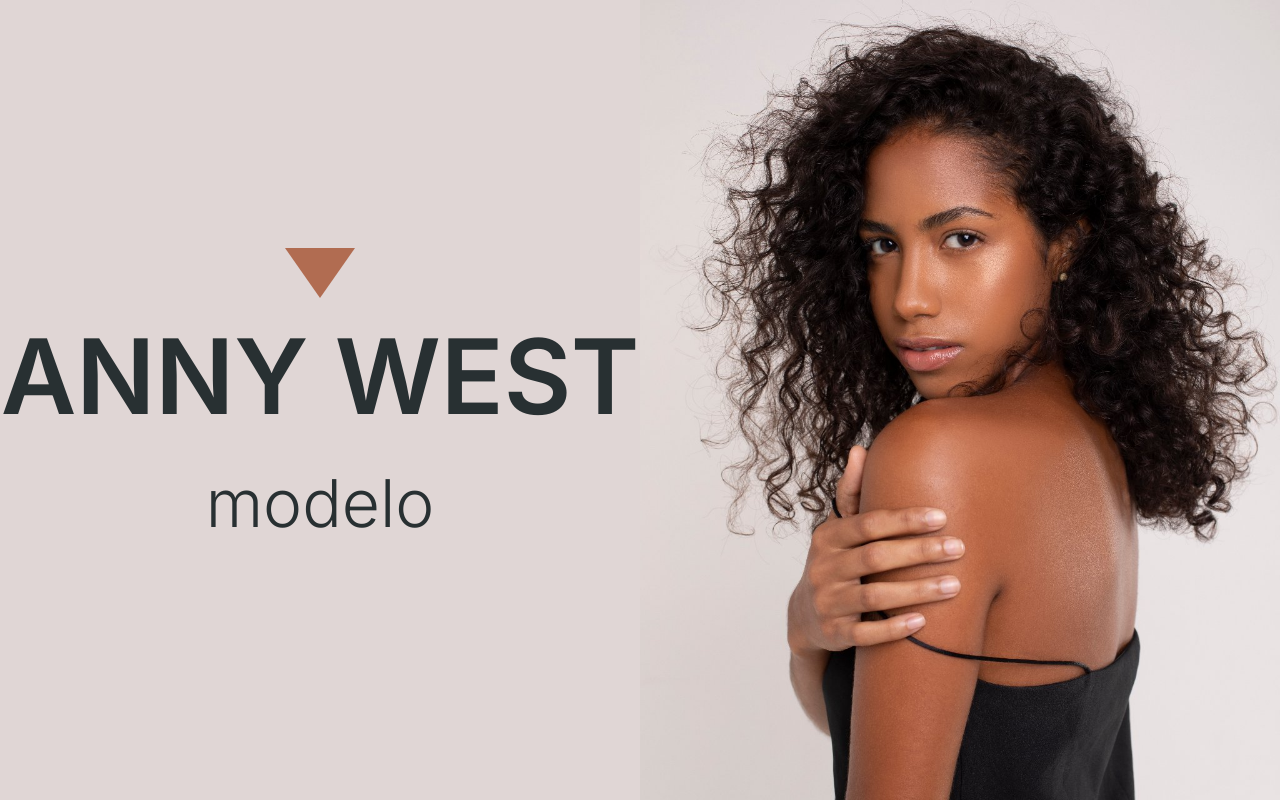
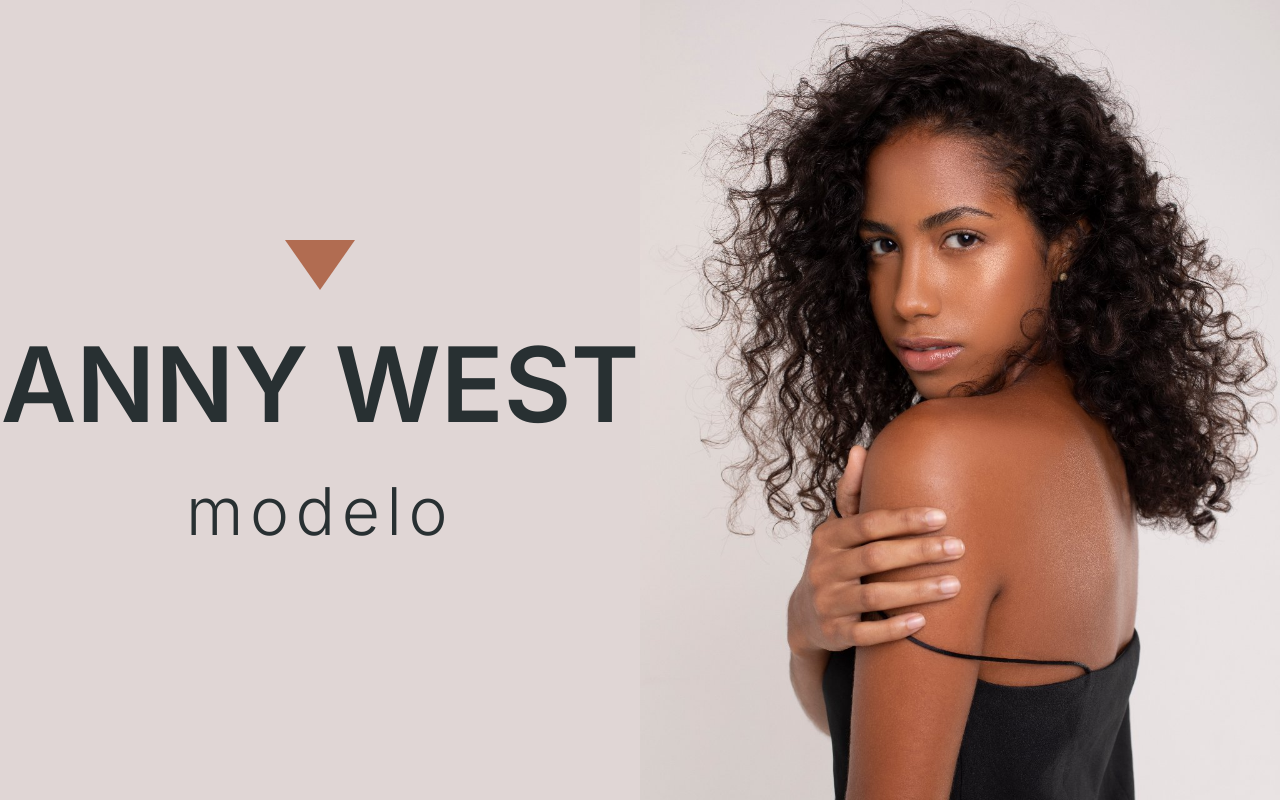
Before and after one commit to thneves/Anny-West, a Next.js app: page / in a window 1280 px wide. Built offline with nearby package versions, Linux system fonts and the light colour scheme.

Commit message:
Add google fonts and montserrat

```diff
--- a/package.json
+++ b/package.json
@@ -9,6 +9,7 @@
     "lint": "next lint"
   },
   "dependencies": {
+    "@next/font": "^13.4.19",
     "autoprefixer": "10.4.15",
     "eslint": "8.49.0",
     "eslint-config-next": "13.4.19",
--- a/src/app/layout.js
+++ b/src/app/layout.js
@@ -1,7 +1,29 @@
 import './globals.css'
 import { Inter } from 'next/font/google'
+import { Montserrat } from 'next/font/google'
 
 const inter = Inter({ subsets: ['latin'] })
+const montserrat = Montserrat({
+  subsets: ['latin'],
+  src: [
+    {
+      path: './fonts/Montserrat-Regular.ttf',
+      weight: 'normal',
+      style: 'normal',
+    },
+    {
+      path: './fonts/Montserrat-Bold.ttf',
+      weight: '700',
+      style: 'normal',
+    },
+    {
+      path: './fonts/Montserrat-Light.ttf',
+      weight: '300',
+      style: 'normal',
+    }
+  ],
+  variable: 'montserrat',
+ })
 
 export const metadata = {
   title: 'Create Next App',
@@ -10,7 +32,7 @@ export const metadata = {
 
 export default function RootLayout({ children }) {
   return (
-    <html lang="en">
+    <html lang="en" className={`${montserrat.variable}`}>
       <body className={inter.className}>{children}</body>
     </html>
   )
--- a/src/components/header.js
+++ b/src/components/header.js
@@ -6,8 +6,8 @@ const Header = () => {
     <header className="flex flex-row h-screen">
       <div className="flex flex-col items-center justify-center mx-auto w-1/2 bg-primary">
         <div className='triangle'></div>
-        <h1 className='text-text_dark text-header font-semibold'>ANNY WEST</h1>
-        <h2 className='text-text_dark text-6xl font-light'>modelo</h2>
+        <h1 className='text-text_dark text-header font-semibold mt-4'>ANNY WEST</h1>
+        <h2 className='text-text_dark text-6xl font-light font-montserrat tracking-widest'>modelo</h2>
       </div>
       <div className="w-1/2">
         <Image src={heroImage} quality={100} className='h-screen'/>
--- a/tailwind.config.js
+++ b/tailwind.config.js
@@ -32,7 +32,10 @@ module.exports = {
       '5xl': '3.052rem',
       '6xl': '4.115rem',
       header: '6.5rem',
-    }
+    },
+    fontFamily: {
+      montserrat: ['var(--font-montserrat)'],
+    },
   },
   plugins: [],
 }
```
Also changed, not shown: 1 other file (tests, documents, lock files or other folders).
